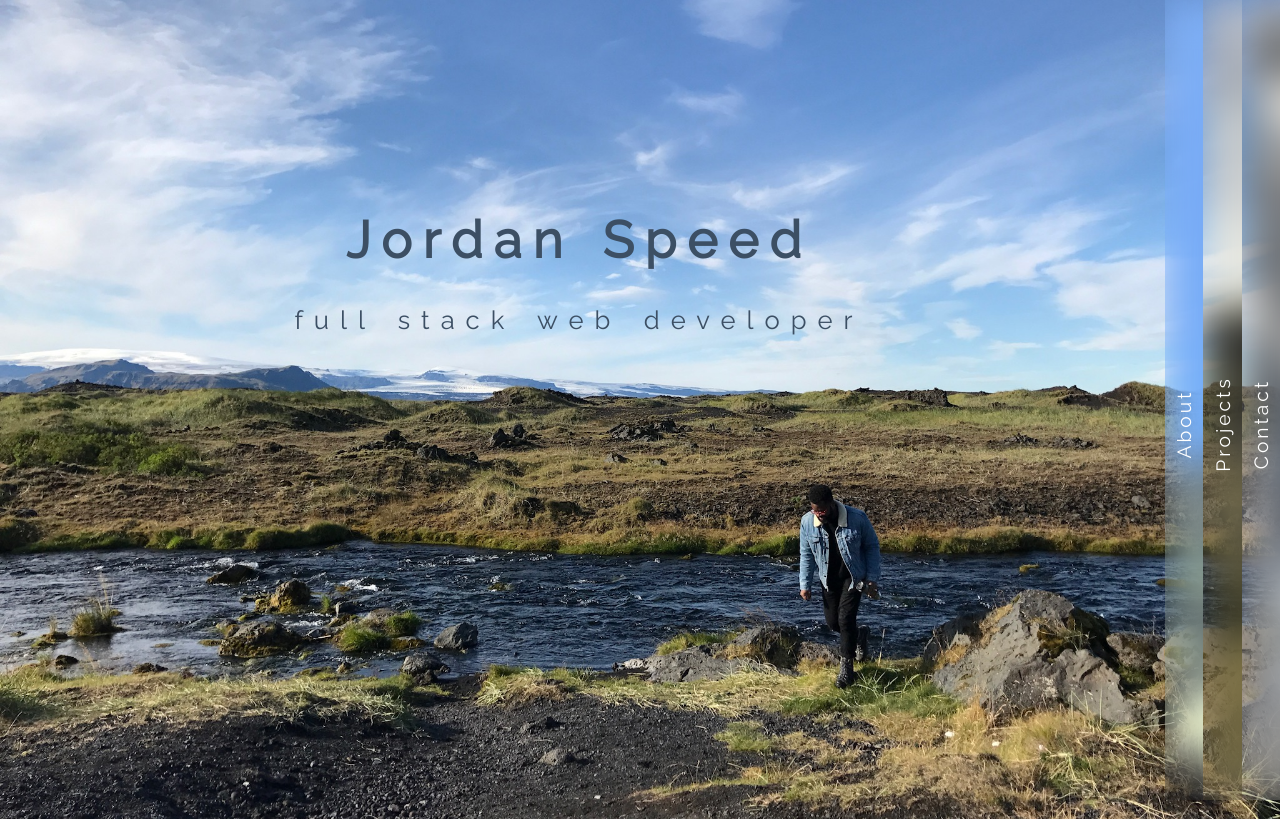
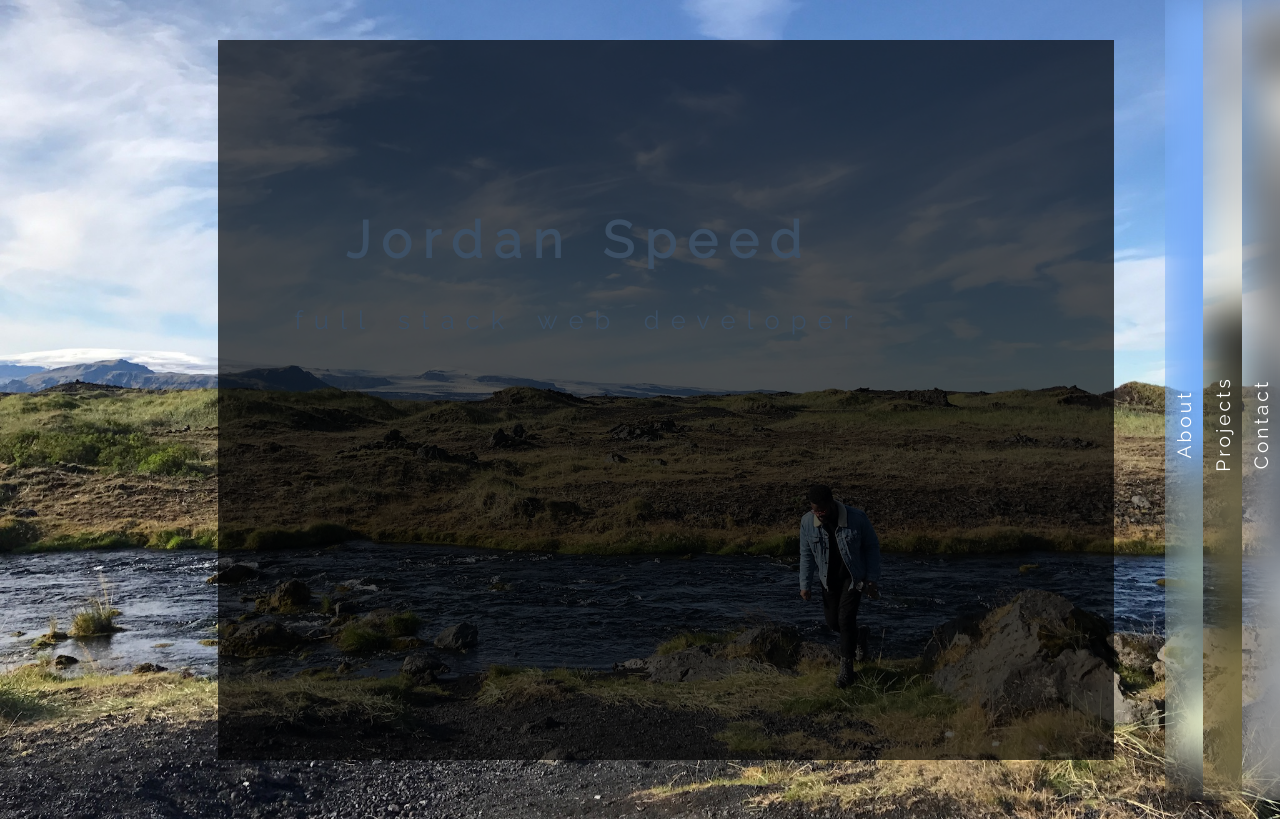
Before and after one commit to JSpeed8th/portfolio, a React (Create React App) app: page / in a window 1280 px wide. Built offline with nearby package versions, Linux system fonts and the light colour scheme.

Commit message:
created a new folder for screen recordings

```diff
--- a/src/projects/projects.css
+++ b/src/projects/projects.css
@@ -1,3 +1,13 @@
 .projects {
   /* background-color: black; */
 }
+
+.project-container {
+  position: absolute;
+  top: 5vh;
+  left: 17vw;
+  background-color: rgba(0, 0, 0, 0.68);
+  width: 70vw;
+  height: 90vh;
+  overflow: scroll;
+}
--- a/src/projects/projects.js
+++ b/src/projects/projects.js
@@ -8,6 +8,7 @@ const projects = props => {
     <div className="projects view">
       <img className="background-image" src={backgroundimage} />
       <h1 className="page-title">Projects</h1>
+      <div className="project-container" />
     </div>
   );
 };
```
Also changed, not shown: 1 other file (tests, documents, lock files or other folders).
